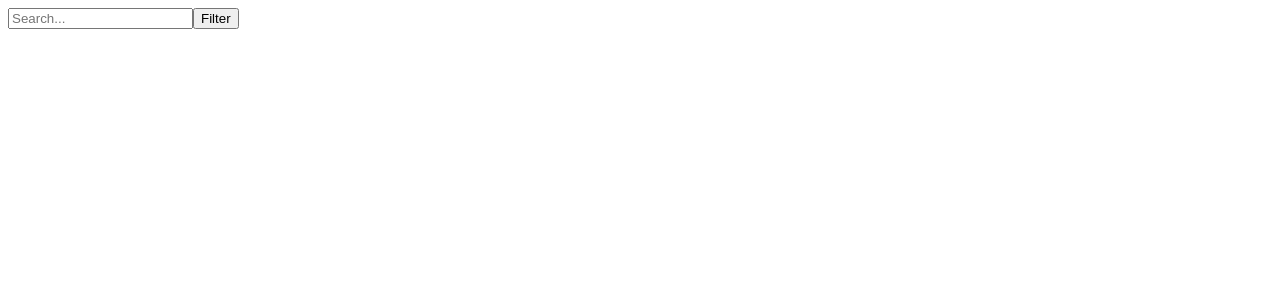
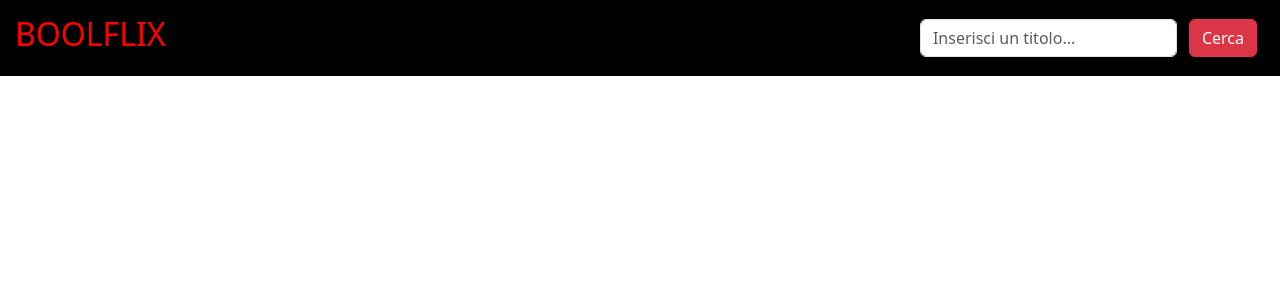
Before and after one commit to diegoferrari129/vite-boolflix, a Vue app: page / in a window 1280 px wide. Shown: the top 300 px of the page. Built offline with nearby package versions, Linux system fonts and the light colour scheme.

Commit message:
[UPD] added logo and style to AppHeader.vue template, added style to Filter.vue template

```diff
--- a/index.html
+++ b/index.html
@@ -5,7 +5,7 @@
   <meta charset="UTF-8" />
   <link rel="icon" type="image/svg+xml" href="/vite.svg" />
   <meta name="viewport" content="width=device-width, initial-scale=1.0" />
-  <title>BoolFix</title>
+  <title>BoolFlix</title>
   <link rel="stylesheet" href="https://cdnjs.cloudflare.com/ajax/libs/font-awesome/6.6.0/css/all.min.css"
     integrity="sha512-Kc323vGBEqzTmouAECnVceyQqyqdsSiqLQISBL29aUW4U/M7pSPA/gEUZQqv1cwx4OnYxTxve5UMg5GT6L4JJg=="
     crossorigin="anonymous" referrerpolicy="no-referrer" />
--- a/src/App.vue
+++ b/src/App.vue
@@ -22,4 +22,5 @@ export default {
 </template>
 
 <style lang="scss">
+@use "./styles/general.scss";
 </style>
--- a/src/components/AppHeader.vue
+++ b/src/components/AppHeader.vue
@@ -16,9 +16,27 @@ export default {
 </script>
 
 <template>
-    <!-- FILTRO PER LA RICERCA DA PARTE DELL'UTENTE -->
-    <Filter />
+    <header>
+        <div>
+            <h2>BOOLFLIX</h2>
+        </div>
+        <div class="pe-1" >
+            <!-- FILTRO PER LA RICERCA DA PARTE DELL'UTENTE -->
+            <Filter />
+        </div>
+    </header>
 </template>
 
 <style lang="scss" scoped>
+    header {
+        background-color: black;
+        display: flex;
+        justify-content: space-between;
+        align-items: center;
+        padding: 15px;
+
+        h2 {
+            color: red;
+        }
+    }
 </style>
--- a/src/components/Filter.vue
+++ b/src/components/Filter.vue
@@ -38,9 +38,16 @@ export default {
 
 <template>
     <!-- INPUT UTENTE PER FILTRARE LE CHIAMATE API TRAMITE L'EVENTO CLICK DI UN BOTTONE-->
-    <input type="text" v-model="store.searchQuery" placeholder="Search...">
-    <button @click="getShows">Filter</button>
+    <form class="row">
+        <div class="col-auto">
+            <input type="text" class="form-control" v-model="store.searchQuery" placeholder="Inserisci un titolo...">
+        </div>
+       <div class="col-auto ps-0 pe-3">
+           <button class="btn btn-danger" @click="getShows">Cerca</button>
+       </div>
+    </form>
 </template>
 
 <style lang="scss" scoped>
+
 </style>
```
Also changed, not shown: src/components/Sliders.vue (added, +19 -0 lines).
